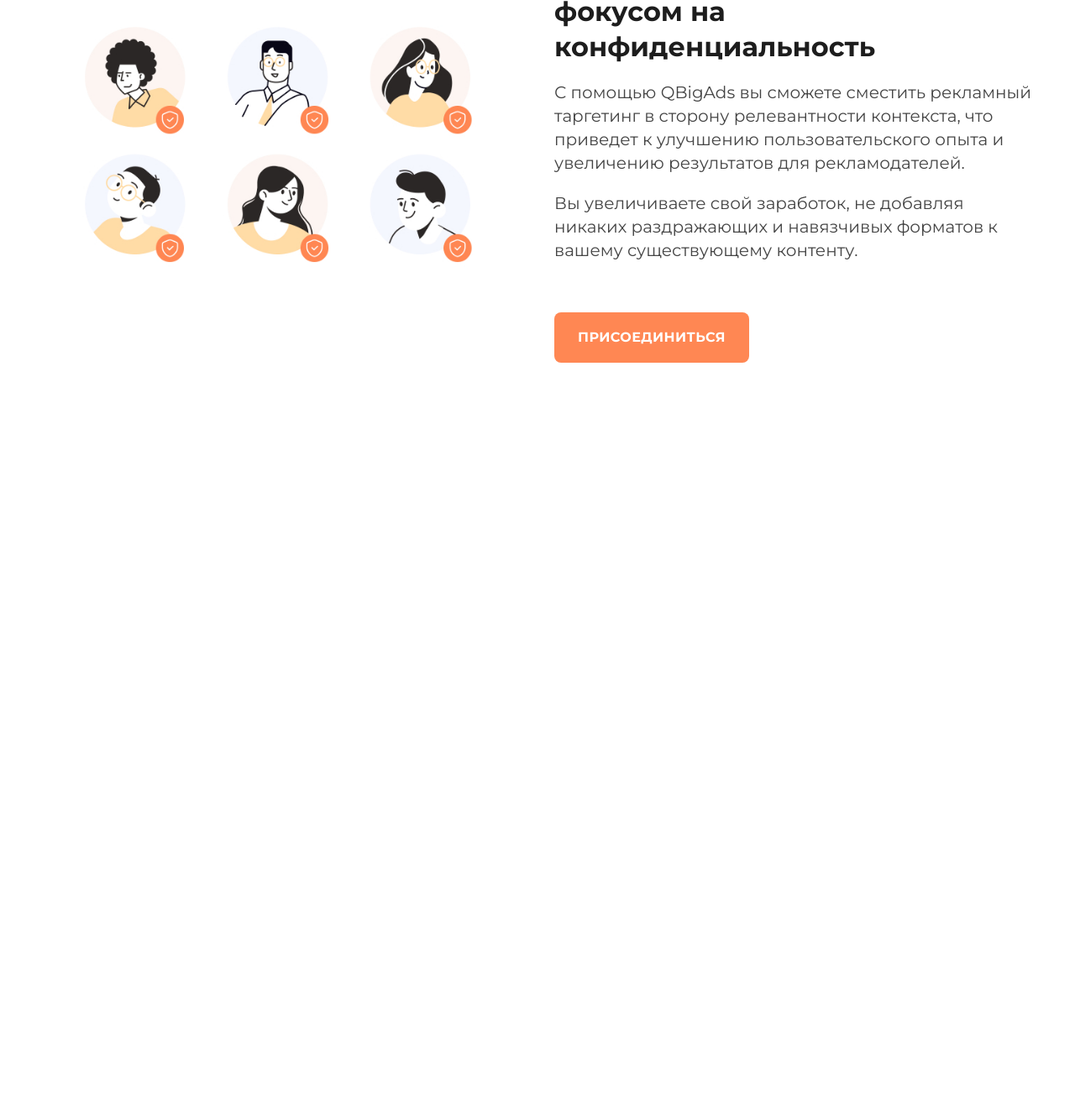
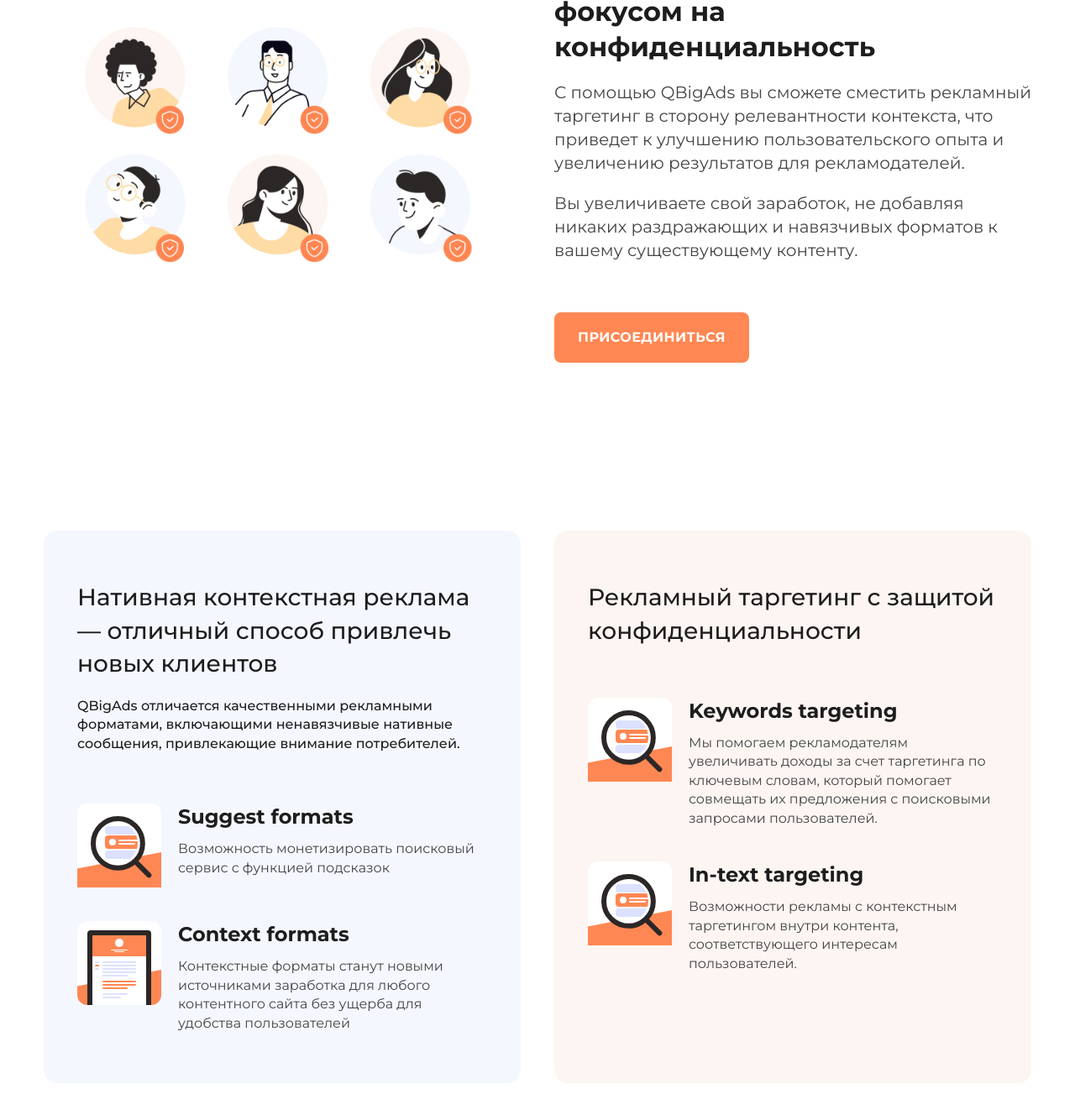
Before and after one commit to chakapega/t-landing, a website built with webpack: page src/index.html in a window 1280 px wide. Shown: the part 1950-3278 px from the top of the page at 84% size. Before the commit the page ends 2482 px from the top, so only its background shows below. Built offline with nearby package versions, Linux system fonts and the light colour scheme.

Commit message:
Add info block to main section

```diff
--- a/src/index.html
+++ b/src/index.html
@@ -158,7 +158,8 @@
           <img src="./images/qbigadsImage.jpg" alt="Our mission image">
         </div>
         <div class="main__info-block main__info-block_qbigads-description">
-          <h2>QBigAds — это контекстная нативная рекламная сеть, с фокусом на конфиденциальность</h2>
+          <h2>QBigAds — это контекстная нативная рекламная сеть, с фокусом на <span
+              class="word-break">конфиденциальность</span></h2>
           <p>С помощью QBigAds вы сможете сместить рекламный таргетинг в сторону релевантности контекста, что приведет к
             улучшению пользовательского опыта и увеличению результатов для рекламодателей.</p>
           <p>Вы увеличиваете свой заработок, не добавляя никаких раздражающих и навязчивых форматов к вашему
@@ -166,6 +167,47 @@
           <button type="button" class="primary-button">Присоединиться</button>
         </div>
       </div>
+      <div class="main__info-blocks-wrapper main__info-blocks-wrapper_capabilities-bottom">
+        <div class="main__info-block main__info-block_capabilities-bottom">
+          <h2>Нативная контекстная реклама — отличный способ привлечь новых клиентов</h2>
+          <p>QBigAds отличается качественными рекламными форматами, включающими ненавязчивые нативные сообщения,
+            привлекающие внимание потребителей.</p>
+          <div class="main__inner-info-block">
+            <img src="./images/suggestFormatsIcon.svg" alt="Suggest formats icon">
+            <div>
+              <h3>Suggest formats</h3>
+              <p>Возможность монетизировать поисковый сервис с функцией подсказок</p>
+            </div>
+          </div>
+          <div class="main__inner-info-block main__inner-info-block_bottom">
+            <img src="./images/contextFormatsIcon.svg" alt="Context formats icon">
+            <div>
+              <h3>Context formats</h3>
+              <p>Контекстные форматы станут новыми источниками заработка для любого контентного сайта без ущерба для
+                удобства пользователей</p>
+            </div>
+          </div>
+        </div>
+        <div class="main__info-block  main__info-block_capabilities-bottom">
+          <h2>Рекламный таргетинг с защитой <span class="word-break">конфиденциальности</span></h2>
+          <div class="main__inner-info-block">
+            <img src="./images/suggestFormatsIcon.svg" alt="Keywords targeting icon">
+            <div>
+              <h3>Keywords targeting</h3>
+              <p>Мы помогаем рекламодателям увеличивать доходы за счет таргетинга по ключевым словам, который помогает
+                совмещать их предложения с поисковыми запросами пользователей.</p>
+            </div>
+          </div>
+          <div class="main__inner-info-block main__inner-info-block_bottom">
+            <img src="./images/suggestFormatsIcon.svg" alt="In-text targeting icon">
+            <div>
+              <h3>In-text targeting</h3>
+              <p>Возможности рекламы с контекстным таргетингом внутри контента, соответствующего интересам
+                пользователей.</p>
+            </div>
+          </div>
+        </div>
+      </div>
     </section>
   </main>
 </body>
--- a/src/scss/colors.scss
+++ b/src/scss/colors.scss
@@ -11,3 +11,4 @@
 $orange: #FE611D;
 $linen: #FCF5F2;
 $labelSecondaryLight: #444444;
+$zircon: #F5F7FF;
--- a/src/scss/style.scss
+++ b/src/scss/style.scss
@@ -35,6 +35,12 @@
 
   @include mobileTabletScreen() {
     width: 100%;
+  }
+}
+
+.word-break {
+  @include mobileTabletScreen() {
+    word-break: break-all;
   }
 }
 
@@ -478,6 +484,56 @@
     background-color: $linen;
   }
 
+  &__info-blocks-wrapper_capabilities-bottom {
+    @include tabletDesktopScreen() {
+      flex-direction: column;
+    }
+  }
+
+  &__info-blocks-wrapper_capabilities-bottom &__inner-info-block {
+    display: flex;
+    margin-top: 3.75rem;
+    align-items: start;
+
+    img {
+      margin-right: 1.25rem;
+
+      @include mobileTabletScreen() {
+        margin: 0 0 1.25rem 0;
+      }
+    }
+
+    h3 {
+      color: $labelPrimaryLight;
+      font-size: 1.5rem;
+      font-weight: 700;
+      line-height: 130%;
+      margin: 0;
+
+      @include mobileTabletScreen() {
+        text-align: center;
+      }
+    }
+
+    p {
+      color: $labelSecondaryLight;
+      font-size: 1rem;
+      font-weight: 400;
+      line-height: 140%;
+      margin: 0.75rem 0 0 0;
+    }
+
+    @include mobileTabletScreen() {
+      flex-direction: column;
+      align-items: center;
+    }
+  }
+
+  &__info-blocks-wrapper_capabilities-bottom &__inner-info-block_bottom {
+    display: flex;
+    margin-top: 2.5rem;
+  }
+
   &__info-block {
     display: flex;
     flex-direction: column;
@@ -544,14 +600,53 @@
   }
 
   &__info-block_qbigads-description {
-    h2 {
-      @include mobileTabletScreen() {
-        word-break: break-all;
-      }
-    }
-
     button {
       margin-top: 3.75rem;
     }
   }
+
+  &__info-block_capabilities-bottom {
+    border-radius: 1rem;
+    padding: 3.75rem 2.5rem;
+    justify-content: start;
+
+    &:first-child {
+      background-color: $zircon;
+
+      @include tabletDesktopScreen() {
+        margin: 0 0 1.25rem 0;
+      }
+    }
+
+    &:last-child {
+      background-color: $linen;
+    }
+
+    h2 {
+      color: $labelPrimaryLight;
+      font-size: 1.75rem;
+      font-weight: 500;
+      line-height: 140%;
+    }
+
+    p {
+      color: $labelPrimaryLight;
+      font-size: 1rem;
+      font-weight: 500;
+      line-height: 140%;
+    }
+
+    img {
+      width: auto;
+      height: auto;
+    }
+
+    @include tabletDesktopScreen() {
+      max-width: 100%;
+    }
+
+    @include mobileTabletScreen() {
+      max-width: 29.625rem;
+    }
+  }
 }
```
Also changed, not shown: src/images/contextFormatsIcon.svg (added), src/images/suggestFormatsIcon.svg (added).
